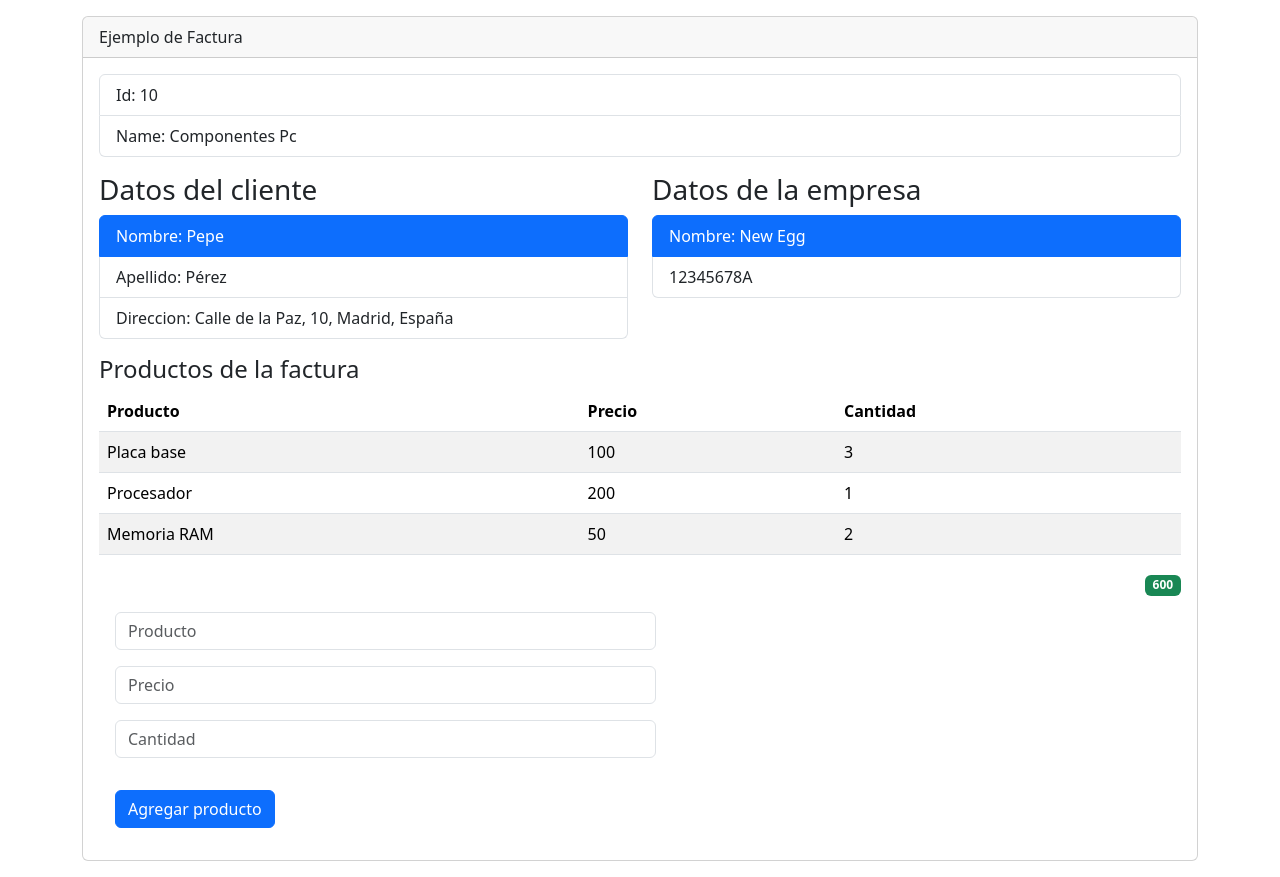
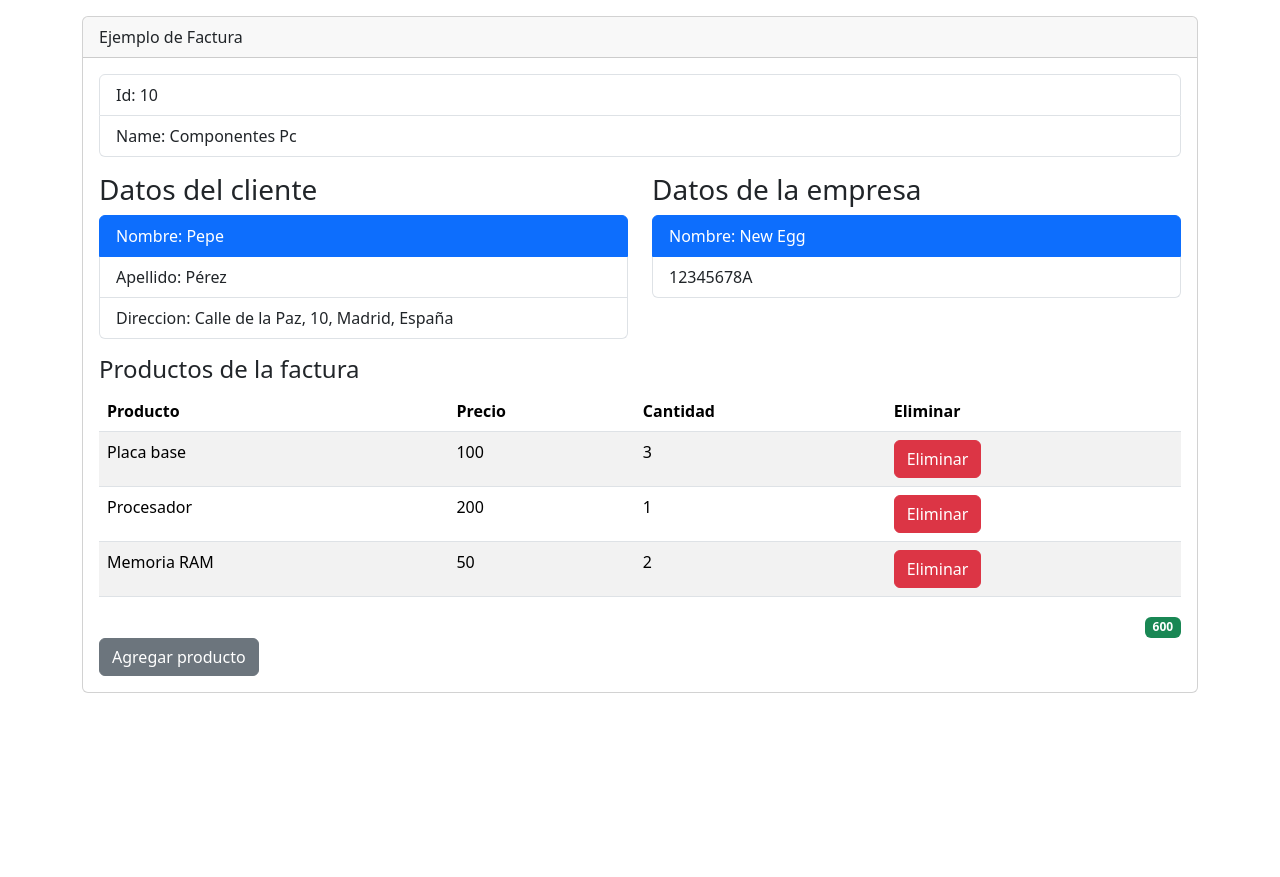
Before and after one commit to fran0xff/invoiceApp, a React (Vite) app: page / in a window 1280 px wide. After the commit the page ends 800 px from the top, so only its background shows below. Built offline with nearby package versions, Linux system fonts and the light colour scheme.

Commit message:
feat: enhance invoice management with item addition form and total calculation

```diff
--- a/src/InvoiceApp.jsx
+++ b/src/InvoiceApp.jsx
@@ -1,83 +1,91 @@
-import { useState } from "react";
-import { getInvoice } from "./services/getInvoice"
+import { useEffect, useState } from "react";
+import { calculateTotal, getInvoice } from "./services/getInvoice"
 import { InvoiceView } from "./components/InvoiceView";
 import { ClientView } from "./components/ClientView";
 import { CompanyView } from "./components/CompanyView";
 import { ListItemsView } from "./components/ListItemsView";
 import { TotalView } from "./components/TotalView";
+import { FormItemsView } from "./components/FormItemsView";
 
 
+const invoiceInitial = {
+    id: 10,
+    name: '',
+    client: {
+        name: '',
+        lastnName: '',
+        address: {
+            street: '',
+            number: 0,
+            city: '',
+            country: '',
+
+        }
+    },
+    company: {
+        name: '',
+        fiscalNumber: 0,
+    },
+    items: []
+
+};
 
 
 export const InvoiceApp = () => {
 
-    const { total, id, name, client, company, items:itemsInitial } = getInvoice();
+    const [ activeForm, setActiveForm] = useState(false);
 
-    const [formItemsState, setFormItemsState] = useState({
-        priduct: '',
-        price: '',
-        quantity: ''
-    });
+    const [total, setTotal] = useState(0);
 
-    const { product, price, quantity } = formItemsState;
+    const [counter, setCounter] = useState(4);
 
-    const [items, setItems] = useState(itemsInitial);
+    const [invoice, setInvoice] = useState(invoiceInitial);
 
-    const[counter, setCounter] = useState(4);
+    const [items, setItems] = useState([]);
 
-    const onInputChange = ({ target: { name, value }}) => {
-            console.log(name);
-            console.log(value);
+    const { id, name, client, company } = invoice;
 
-            setFormItemsState({
-                ...formItemsState,
-                [ name ]: value
-            });
-    }
+    useEffect(() => {
+        const data = getInvoice();
+        console.log(invoice);
+        setInvoice(data);
+        setItems(data.items);
+    }, []);
 
-    const onInvoiceItemsSubmit = (event) => {
-        {
-            event.preventDefault();
+    useEffect(() => {
+        //console.log('el counter cambió');
+    }, [counter]);
 
-            if (product.trim().length <= 1) {
-                alert('Error en el producto');
-                return;
-            }
-            if (price.trim().length <= 1) {
-                alert('Error en el precio');
-                return;
-            }
-            if (isNaN(price.trim())) {
-                alert('Error en el precio');
-                return;
-            }
-            if (quantity.trim().length < 1) {
-                alert('Error en la cantidad');
-                return;
-            }
-            if (isNaN(quantity.trim())) {
-                alert('Error en la cantidad');
-                return;
-            }
+    useEffect(() => {
+        console.log(total);
+    }, [total])
+
+    useEffect(() => {
+        setTotal(calculateTotal(items));
+    }, [items]);
+
+    const HandlerAddItems = ({ product, price, quantity }) => {
 
         setItems([...items, {
             Id: counter,
             product: product.trim(),
             price: parseInt(price.trim(), 10),
             quantity: parseInt(quantity.trim(), 10)
+        }]);
+
+        setCounter(counter + 1);
     }
-            ]);
-            setFormItemsState({
-                product: '',
-                price: '',
-                quantity: ''
-            });
-            setCounter(counter + 1);
 
+    const handlerDeleteItem = () => {
+        setItems(items.filter(item => item.Id !== id))
     }
+
+    const onActiveForm = () => {
+        setActiveForm(!activeForm);
     }
 
     return (
+
         <>
             <div className="container">
 
@@ -98,37 +106,12 @@ export const InvoiceApp = () => {
                                 <CompanyView title="Datos de la empresa" company={company} />
                             </div>
                         </div>
-                        <ListItemsView title="Productos de la factura" items={items} />
+                        <ListItemsView title="Productos de la factura" items={items} handlerDeleteItem={ id => handlerDeleteItem(id) } />
                         <TotalView total={total} />
-                        <form className="w-50" onSubmit={ onInvoiceItemsSubmit }>
-                            <input
-                                type="text"
-                                name="product"
-                                value={ product }
-                                placeholder="Producto"
-                                className="form-control m-3"
-                                onChange={ onInputChange }/>
-                            <input
-                                type="text"
-                                name="price"
-                                value={ price }
-                                placeholder="Precio"
-                                className="form-control m-3"
-                                onChange={ onInputChange}/>
-                            <input
-                                type="text"
-                                name="quantity"
-                                value={ quantity }
-                                placeholder="Cantidad"
-                                className="form-control m-3"
-                                onChange={ onInputChange }/>
+                        <button className="btn btn-secondary"
+                            onClick={ onActiveForm }>{!activeForm ? 'Agregar producto': 'Cerrar Form' }</button>
+                        { !activeForm ? '': <FormItemsView handler={ HandlerAddItems } />}
 
-                            <button
-                            type="submit"
-                            className="btn btn-primary m-3">
-                                Agregar producto
-                            </button>
-                        </form>
                     </div>
                 </div>
             </div>
--- /dev/null
+++ b/src/components/FormItemsView.jsx
@@ -0,0 +1,100 @@
+import { useEffect, useState } from "react";
+
+
+export const FormItemsView = ({ handler }) => {
+
+    const [formItemsState, setFormItemsState] = useState({
+        product: '',
+        price: '',
+        quantity: ''
+    });
+
+    const { product, price, quantity } = formItemsState;
+
+    useEffect(() => {
+        //console.log('el precio cambió');
+    }, [price]);
+
+    useEffect(() => {
+        //console.log('el formItemsState cambió');
+    }, [formItemsState]);
+
+    const onInputChange = ({ target: { name, value } }) => {
+        console.log(name);
+        console.log(value);
+
+        setFormItemsState({
+            ...formItemsState,
+            [name]: value
+        });
+    }
+
+    const onInvoiceItemsSubmit = (event) => {
+        {
+            event.preventDefault();
+
+            if (product.trim().length <= 1) {
+                alert('Error en el producto');
+                return;
+            }
+            if (price.trim().length <= 1) {
+                alert('Error en el precio');
+                return;
+            }
+            if (isNaN(price.trim())) {
+                alert('Error en el precio');
+                return;
+            }
+            if (quantity.trim().length < 1) {
+                alert('Error en la cantidad');
+                return;
+            }
+            if (isNaN(quantity.trim())) {
+                alert('Error en la cantidad');
+                return;
+            }
+
+            handler(formItemsState);
+            setFormItemsState({
+                product: '',
+                price: '',
+                quantity: ''
+            });
+
+        }
+    }
+
+    return (
+        <>
+            <form className="w-50" onSubmit={onInvoiceItemsSubmit}>
+                <input
+                    type="text"
+                    name="product"
+                    value={product}
+                    placeholder="Producto"
+                    className="form-control m-3"
+                    onChange={onInputChange} />
+                <input
+                    type="text"
+                    name="price"
+                    value={price}
+                    placeholder="Precio"
+                    className="form-control m-3"
+                    onChange={onInputChange} />
+                <input
+                    type="text"
+                    name="quantity"
+                    value={quantity}
+                    placeholder="Cantidad"
+                    className="form-control m-3"
+                    onChange={onInputChange} />
+
+                <button
+                    type="submit"
+                    className="btn btn-primary m-3">
+                    Agregar producto
+                </button>
+            </form>
+        </>
+    )
+}
--- a/src/components/ListItemsView.jsx
+++ b/src/components/ListItemsView.jsx
@@ -1,22 +1,29 @@
 import { RowItemView } from "./RowItemView"
 import PropTypes from "prop-types";
 
-export const ListItemsView = ( { title, items }) => {
+export const ListItemsView = ({ title, items, handlerDeleteItem }) => {
 
     return (
         <>
-            <h4>{ title }</h4>
+            <h4>{title}</h4>
             <table className="table table-striped table-hover">
                 <thead>
                     <tr>
                         <th>Producto</th>
                         <th>Precio</th>
                         <th>Cantidad</th>
+                        <th>Eliminar</th>
                     </tr>
                 </thead>
                 <tbody>
                     {items.map(({ id, product, price, quantity }) => (
-                        <RowItemView key={ id } product={ product } price={ price } quantity={ quantity } />
+                        <RowItemView
+                            key={id}
+                            id={id}
+                            product={product}
+                            price={price}
+                            quantity={quantity}
+                            handlerDeleteItem={id => handlerDeleteItem(id)} />
                     ))}
                 </tbody>
             </table>
@@ -26,5 +33,5 @@ export const ListItemsView = ( { title, items }) => {
 
 ListItemsView.prototype = {
     title: PropTypes.string,
-    items : PropTypes.array.isRequired
+    items: PropTypes.array.isRequired
 };
--- a/src/components/RowItemView.jsx
+++ b/src/components/RowItemView.jsx
@@ -1,6 +1,6 @@
 import PropTypes from "prop-types";
 
-export const RowItemView = ({ product, price, quantity}) => {
+export const RowItemView = ({ id, product, price, quantity, handlerDeleteItem }) => {
 
     return (
         <>
@@ -8,9 +8,12 @@ export const RowItemView = ({ product, price, quantity}) => {
                 <td>{product}</td>
                 <td>{price}</td>
                 <td>{quantity}</td>
+                <td><button
+                    className='btn btn-danger'
+                    onClick={() => handlerDeleteItem(id)} >Eliminar</button></td>
             </tr>
-            </>
-            )
+        </>
+    )
 };
 
 RowItemView.propTypes = {
--- a/src/services/getInvoice.js
+++ b/src/services/getInvoice.js
@@ -11,9 +11,14 @@ export const getInvoice = () => {
 
     //const total = invoice.items.reduce((total, item) => total + item.price * item.quantity, 0);
 
-    const total = invoice.items
-    .map(item => item.price * item.quantity)
-    .reduce((total, item) => total + item, 0);
+    const total = calculateTotal(invoice.items);
 
     return {...invoice, total};
 }
+
+export const calculateTotal = (items = []) => {
+
+    return items
+    .map(item => item.price * item.quantity)
+    .reduce((total, item) => total + item, 0);
+}
```
Lines whose indentation alone changed are shown as unchanged.
